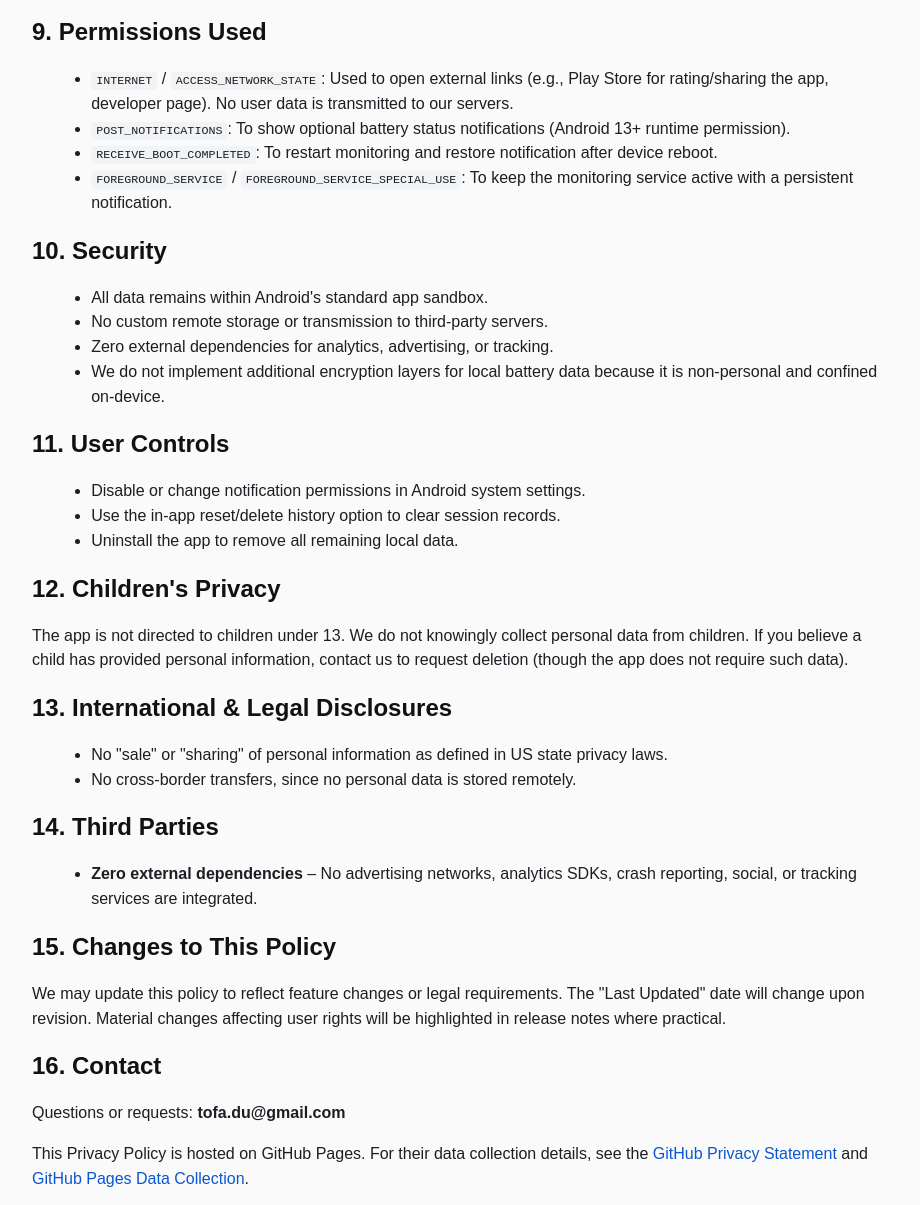
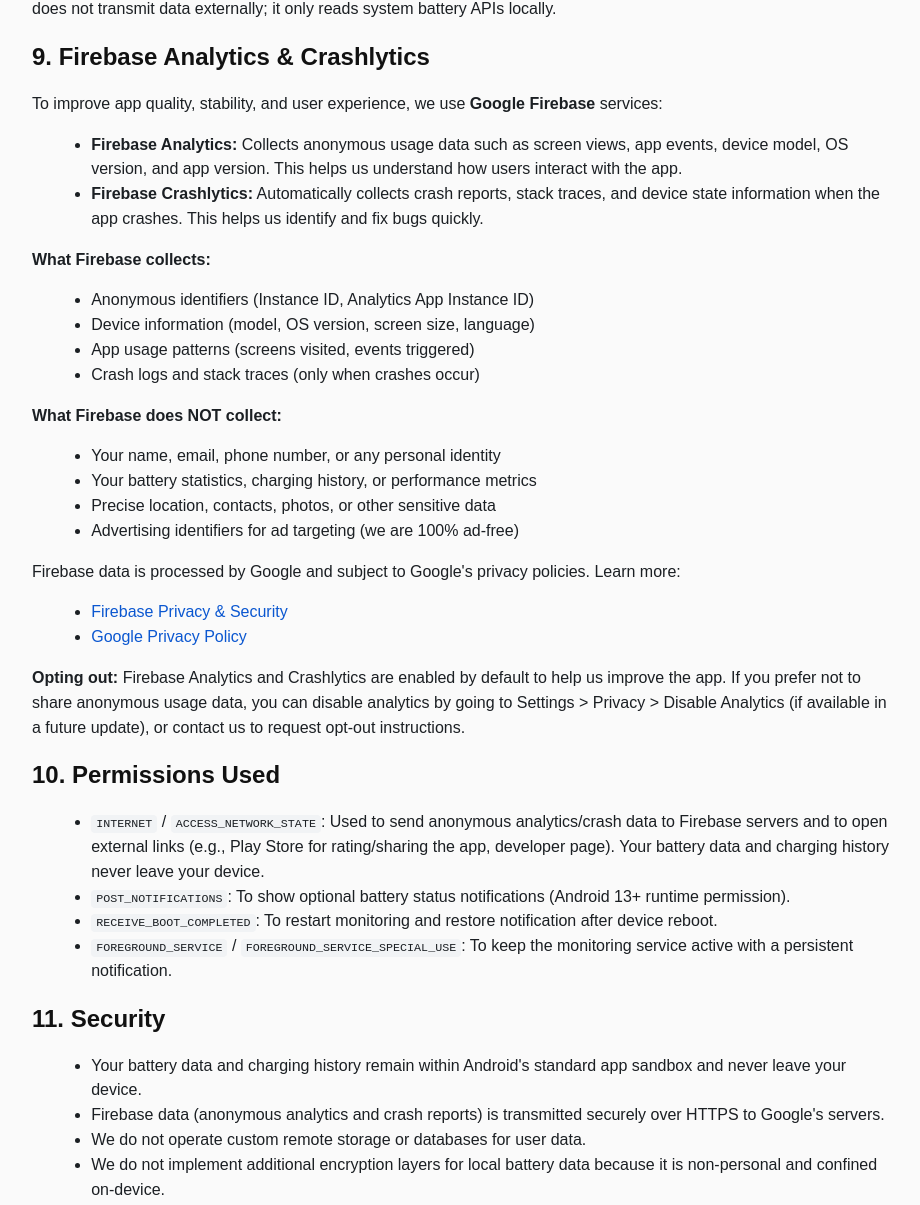
Before and after one commit to tofabd/battery-monitor-pro-privacy-policy, a plain HTML site: page index.html in a window 1280 px wide. Shown: the part 1524-2729 px from the top of the page, without its empty margins (178-1098 px from the left). Drawn offline with Linux system fonts and the light colour scheme.

Commit message:
Revise privacy policy with updated dates and details
Updated the privacy policy to reflect changes in effective dates and added information about Firebase Analytics and Crashlytics usage.

```diff
--- a/index.html
+++ b/index.html
@@ -21,7 +21,7 @@
 </head>
 <body>
   <h1>Privacy Policy – Battery Monitor Pro</h1>
-  <p class="meta">Effective Date: October 11, 2025 &nbsp;|&nbsp; Last Updated: October 11, 2025</p>
+  <p class="meta">Effective Date: December 6, 2024 &nbsp;|&nbsp; Last Updated: December 6, 2024</p>
 
   <h2>1. Introduction</h2>
   <p>Battery Monitor Pro ("we", "our", or "the app") respects your privacy. This policy explains what information the Android app accesses, how it is used, and the limited circumstances under which information may be shared. We designed the app to function entirely on your device without transmitting your battery statistics or history to any servers.</p>
@@ -29,8 +29,8 @@
   <h2>2. Summary at a Glance</h2>
   <ul>
     <li>No account, login, or personal identity collected.</li>
-    <li>No app usage analytics, crash analytics, or custom tracking SDKs.</li>
-    <li>Battery / performance metrics processed locally only.</li>
+    <li>Anonymous analytics (Firebase Analytics) and crash reporting (Firebase Crashlytics) are used to improve app quality.</li>
+    <li>Battery / performance metrics processed locally only and never transmitted to our servers.</li>
     <li><strong>100% Ad-Free – No advertising networks integrated.</strong></li>
     <li>You can clear history in-app or uninstall to remove all local data.</li>
   </ul>
@@ -75,48 +75,81 @@
   <h2>8. Foreground Service & Notification</h2>
   <p>The app runs a foreground service to update battery statistics continuously and keep the notification active. This service does not transmit data externally; it only reads system battery APIs locally.</p>
 
-  <h2>9. Permissions Used</h2>
+  <h2>9. Firebase Analytics & Crashlytics</h2>
+  <p>To improve app quality, stability, and user experience, we use <strong>Google Firebase</strong> services:</p>
   <ul>
-    <li><code>INTERNET</code> / <code>ACCESS_NETWORK_STATE</code>: Used to open external links (e.g., Play Store for rating/sharing the app, developer page). No user data is transmitted to our servers.</li>
+    <li><strong>Firebase Analytics:</strong> Collects anonymous usage data such as screen views, app events, device model, OS version, and app version. This helps us understand how users interact with the app.</li>
+    <li><strong>Firebase Crashlytics:</strong> Automatically collects crash reports, stack traces, and device state information when the app crashes. This helps us identify and fix bugs quickly.</li>
+  </ul>
+  <p><strong>What Firebase collects:</strong></p>
+  <ul>
+    <li>Anonymous identifiers (Instance ID, Analytics App Instance ID)</li>
+    <li>Device information (model, OS version, screen size, language)</li>
+    <li>App usage patterns (screens visited, events triggered)</li>
+    <li>Crash logs and stack traces (only when crashes occur)</li>
+  </ul>
+  <p><strong>What Firebase does NOT collect:</strong></p>
+  <ul>
+    <li>Your name, email, phone number, or any personal identity</li>
+    <li>Your battery statistics, charging history, or performance metrics</li>
+    <li>Precise location, contacts, photos, or other sensitive data</li>
+    <li>Advertising identifiers for ad targeting (we are 100% ad-free)</li>
+  </ul>
+  <p>Firebase data is processed by Google and subject to Google's privacy policies. Learn more:</p>
+  <ul>
+    <li><a href="https://firebase.google.com/support/privacy" target="_blank" rel="noopener">Firebase Privacy & Security</a></li>
+    <li><a href="https://policies.google.com/privacy" target="_blank" rel="noopener">Google Privacy Policy</a></li>
+  </ul>
+  <p><strong>Opting out:</strong> Firebase Analytics and Crashlytics are enabled by default to help us improve the app. If you prefer not to share anonymous usage data, you can disable analytics by going to Settings > Privacy > Disable Analytics (if available in a future update), or contact us to request opt-out instructions.</p>
+
+  <h2>10. Permissions Used</h2>
+  <ul>
+    <li><code>INTERNET</code> / <code>ACCESS_NETWORK_STATE</code>: Used to send anonymous analytics/crash data to Firebase servers and to open external links (e.g., Play Store for rating/sharing the app, developer page). Your battery data and charging history never leave your device.</li>
     <li><code>POST_NOTIFICATIONS</code>: To show optional battery status notifications (Android 13+ runtime permission).</li>
     <li><code>RECEIVE_BOOT_COMPLETED</code>: To restart monitoring and restore notification after device reboot.</li>
     <li><code>FOREGROUND_SERVICE</code> / <code>FOREGROUND_SERVICE_SPECIAL_USE</code>: To keep the monitoring service active with a persistent notification.</li>
   </ul>
 
-  <h2>10. Security</h2>
+  <h2>11. Security</h2>
   <ul>
-    <li>All data remains within Android's standard app sandbox.</li>
-    <li>No custom remote storage or transmission to third-party servers.</li>
-    <li>Zero external dependencies for analytics, advertising, or tracking.</li>
+    <li>Your battery data and charging history remain within Android's standard app sandbox and never leave your device.</li>
+    <li>Firebase data (anonymous analytics and crash reports) is transmitted securely over HTTPS to Google's servers.</li>
+    <li>We do not operate custom remote storage or databases for user data.</li>
     <li>We do not implement additional encryption layers for local battery data because it is non-personal and confined on-device.</li>
   </ul>
 
-  <h2>11. User Controls</h2>
+  <h2>12. User Controls</h2>
   <ul>
     <li>Disable or change notification permissions in Android system settings.</li>
     <li>Use the in-app reset/delete history option to clear session records.</li>
-    <li>Uninstall the app to remove all remaining local data.</li>
+    <li>Uninstall the app to remove all remaining local data and stop future Firebase data collection.</li>
+    <li>Contact us at tofa.du@gmail.com to request opt-out from Firebase Analytics or for data deletion requests.</li>
   </ul>
 
-  <h2>12. Children's Privacy</h2>
-  <p>The app is not directed to children under 13. We do not knowingly collect personal data from children. If you believe a child has provided personal information, contact us to request deletion (though the app does not require such data).</p>
+  <h2>13. Children's Privacy</h2>
+  <p>The app is not directed to children under 13. We do not knowingly collect personal data from children. Firebase Analytics and Crashlytics may collect anonymous technical data from all users. If you believe a child has used the app, contact us for data deletion assistance.</p>
 
-  <h2>13. International & Legal Disclosures</h2>
+  <h2>14. International & Legal Disclosures</h2>
   <ul>
     <li>No "sale" or "sharing" of personal information as defined in US state privacy laws.</li>
-    <li>No cross-border transfers, since no personal data is stored remotely.</li>
+    <li>Firebase data (anonymous analytics and crash reports) may be transferred to and processed on Google's servers located in the United States and other countries. This data is subject to Google's privacy policies and security standards.</li>
+    <li>We do not store or control personal data remotely; only anonymous technical data is processed by Firebase.</li>
   </ul>
 
-  <h2>14. Third Parties</h2>
+  <h2>15. Third-Party Services</h2>
   <ul>
-    <li><strong>Zero external dependencies</strong> – No advertising networks, analytics SDKs, crash reporting, social, or tracking services are integrated.</li>
+    <li><strong>Google Firebase</strong> (Analytics & Crashlytics) – Used for anonymous usage analytics and crash reporting to improve app quality.</li>
+    <li><strong>No advertising networks</strong> – This Pro version is 100% ad-free and does not integrate AdMob, Facebook Ads, or any other advertising SDKs.</li>
+    <li><strong>No social media tracking</strong> – No Facebook SDK, Twitter, or other social tracking services.</li>
   </ul>
+  <p>Third-party services are limited to Firebase only, which helps us identify bugs and improve user experience.</p>
 
-  <h2>15. Changes to This Policy</h2>
+  <h2>16. Changes to This Policy</h2>
   <p>We may update this policy to reflect feature changes or legal requirements. The "Last Updated" date will change upon revision. Material changes affecting user rights will be highlighted in release notes where practical.</p>
 
-  <h2>16. Contact</h2>
-  <p>Questions or requests: <strong>tofa.du@gmail.com</strong></p>
+  <h2>17. Contact & Data Requests</h2>
+  <p>For questions, privacy concerns, opt-out requests, or data deletion requests: <strong>tofa.du@gmail.com</strong></p>
+  <p>We will respond to privacy inquiries within 30 days.</p>
 
   <p>This Privacy Policy is hosted on GitHub Pages. For their data collection details, see the <a href="https://docs.github.com/en/site-policy/privacy-policies/github-privacy-statement" target="_blank" rel="noopener">GitHub Privacy Statement</a> and <a href="https://docs.github.com/en/pages/getting-started-with-github-pages/about-github-pages#data-collection" target="_blank" rel="noopener">GitHub Pages Data Collection</a>.</p>
 
```
